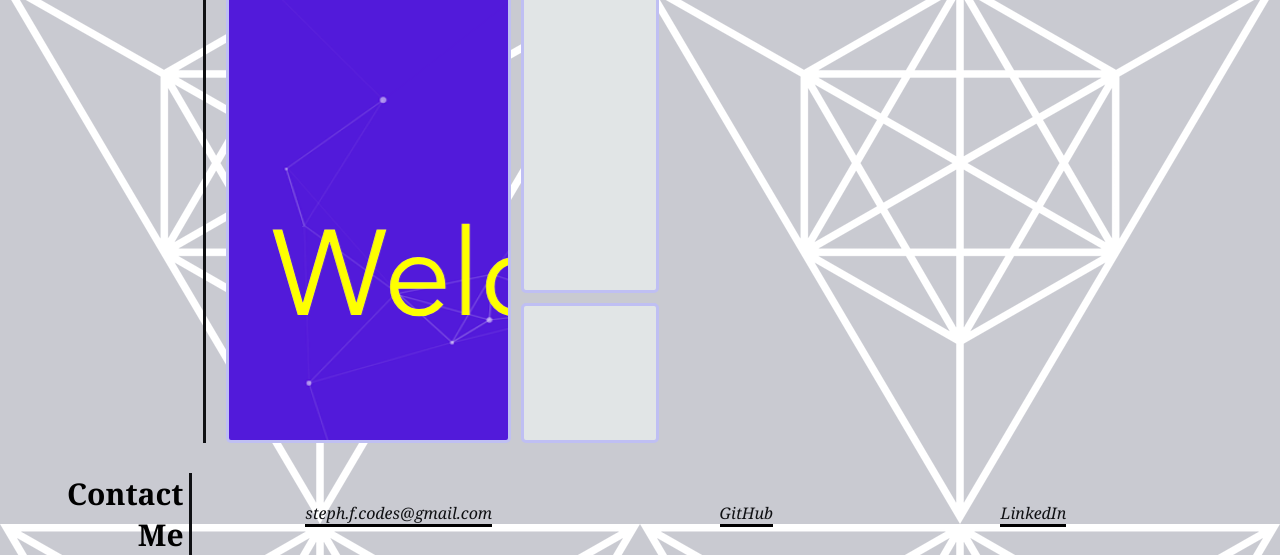
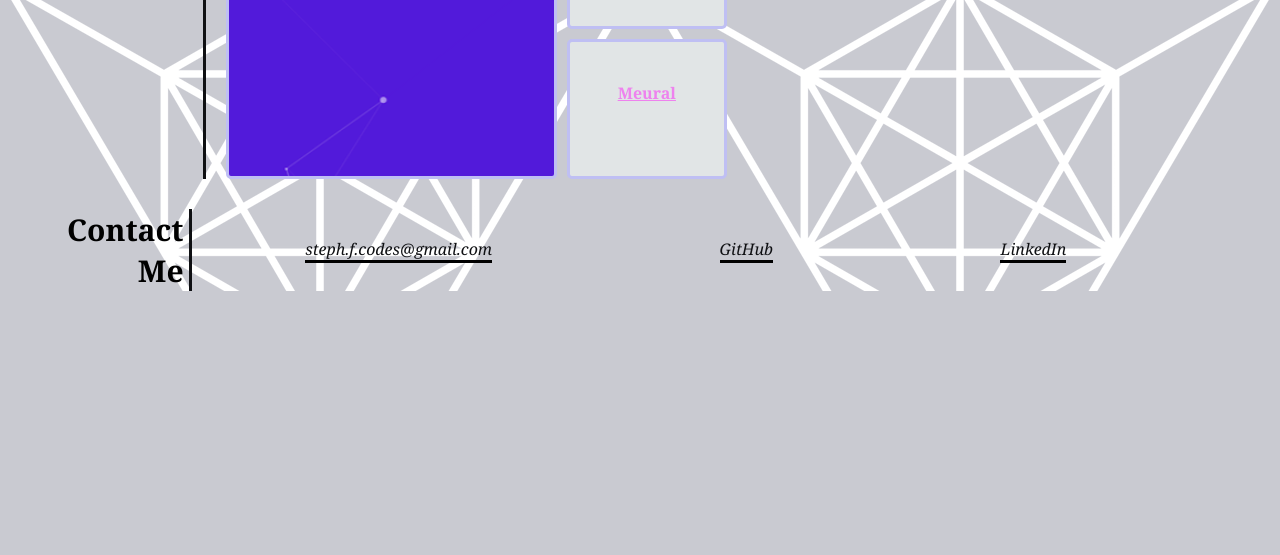
Before and after one commit to stepheff1994/current-portfolio, a plain HTML site: page index.html in a window 1280 px wide. Shown: the part 562-1117 px from the top of the page. After the commit the page ends 853 px from the top, so only its background shows below. Drawn offline with Linux system fonts and the light colour scheme.

Commit message:
edited hmtl

```diff
--- a/index.html
+++ b/index.html
@@ -41,7 +41,7 @@
                         <strong>AdaigoElement</strong>
                     </a>
                     <a class="grid-item item-2" href="https://stepheff1994.github.io/javascriptchallenge/"><strong>Password Generator</strong></a>
-                    <a class="grid-item item-3" href="https://meural.herokuapp.com/"></a><strong>Meural</strong></a>
+                    <a class="grid-item item-3" href="https://meural.herokuapp.com/"><strong>Meural</strong></a>
 
                 </div>
               </div>
```
